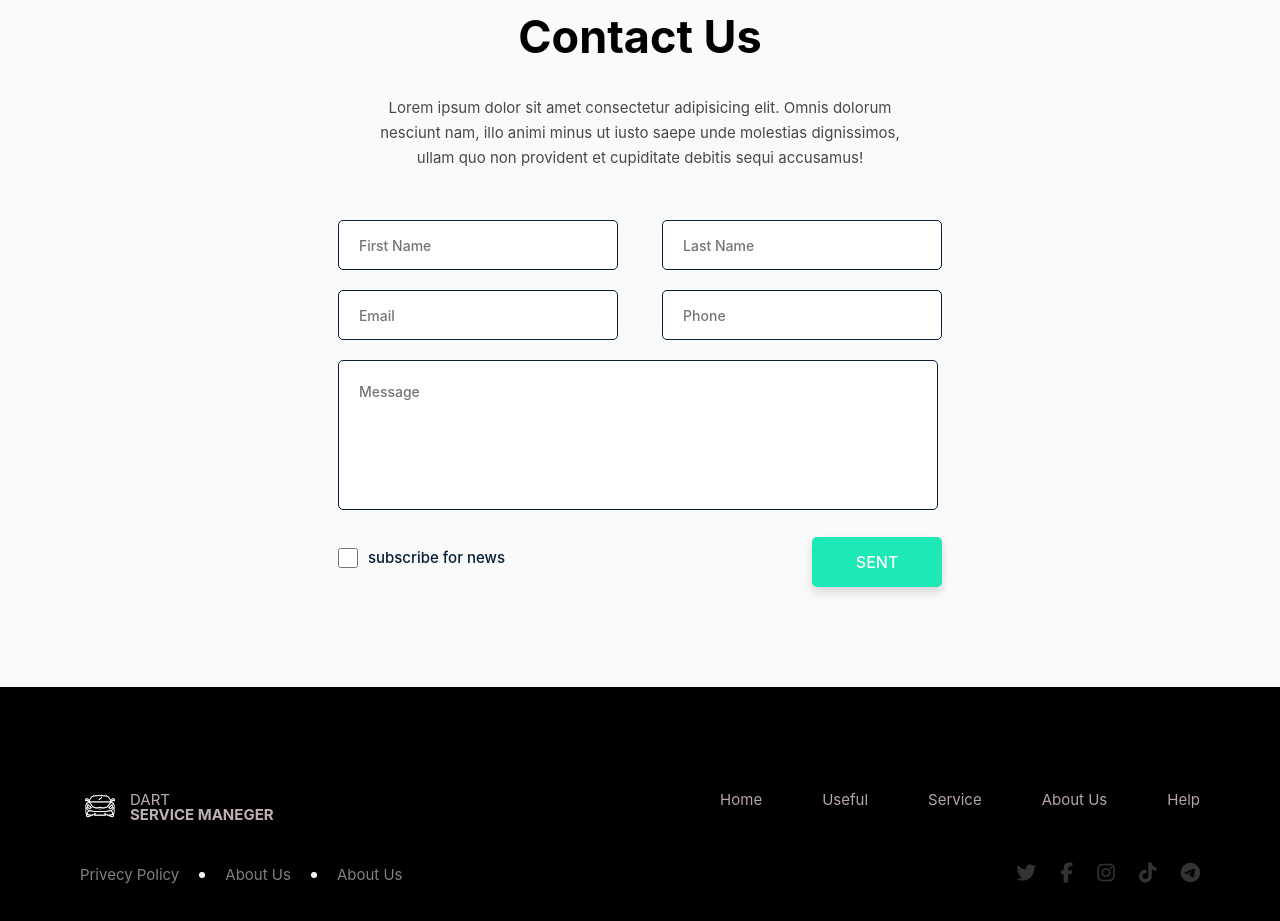
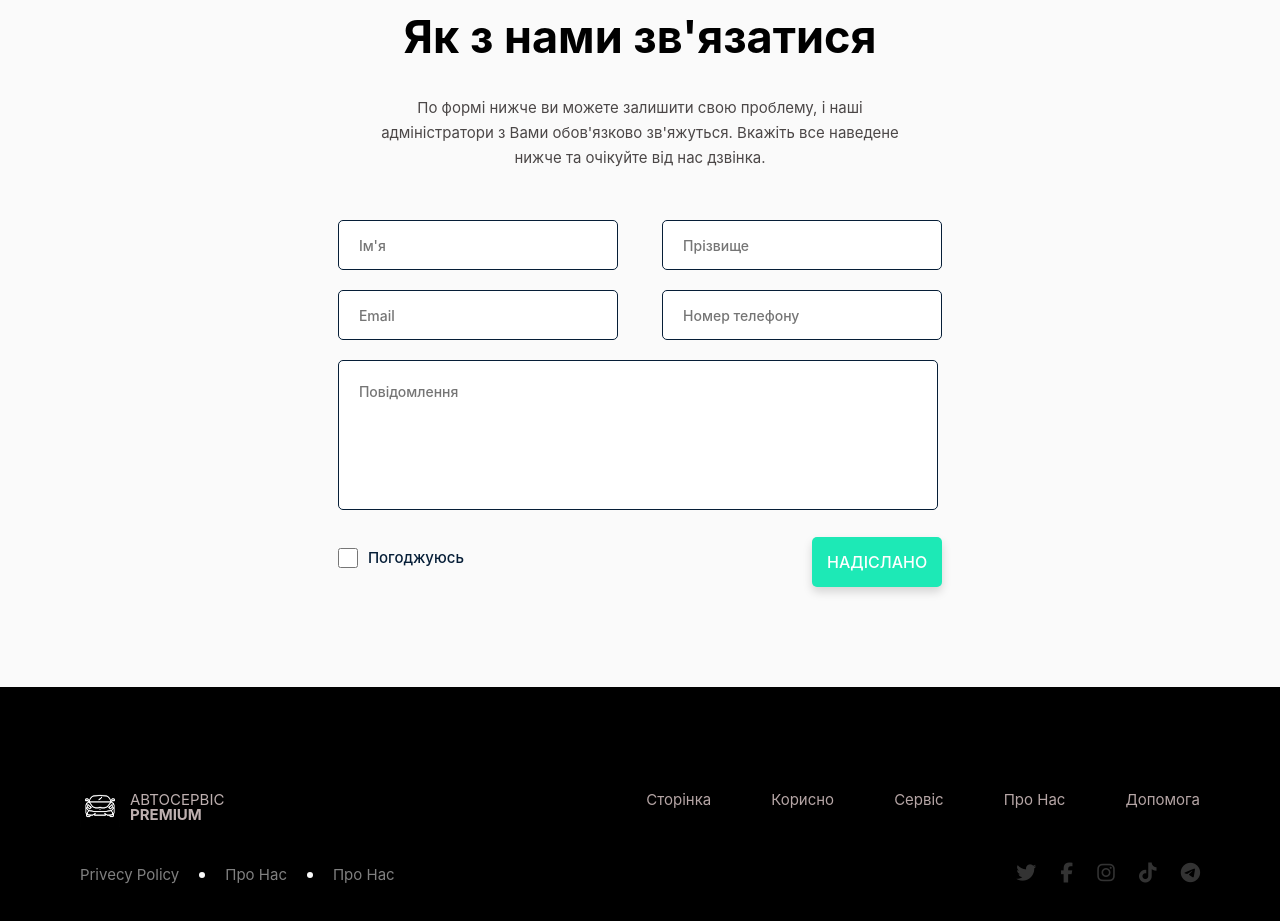
Before and after one commit to TarasVasiliev/Kyrsova, a plain HTML site: page index.html in a window 1280 px wide. Shown: the part 4238-5159 px from the top of the page. Drawn offline with nearby package versions, Linux system fonts and the light colour scheme.

Commit message:
add new text, change footer

```diff
--- a/index.html
+++ b/index.html
@@ -413,25 +413,24 @@
         </div>
     </section>
     <section class="contact" id="help">
-        <h2 class="title">Contact Us</h2>
-        <div class="descr descr__dark">Lorem ipsum dolor sit amet consectetur adipisicing elit. Omnis dolorum nesciunt
-            nam, illo animi minus ut iusto saepe unde molestias dignissimos, ullam quo non provident et cupiditate
-            debitis sequi accusamus!</div>
+        <h2 class="title">Як з нами зв'язатися</h2>
+        <div class="descr descr__dark">По формі нижче ви можете залишити свою проблему, і наші
+            адміністратори з Вами обов'язково зв'яжуться. Вкажіть все наведене нижче та очікуйте від нас дзвінка.
+        </div>
         <div class="contact__content">
             <form action="#" class="form">
                 <div class="form__wrap">
-                    <input type="text" name="firstName" class="form_inp" placeholder="First Name" required>
-                    <input type="text" name="lastName" class="form_inp" placeholder="Last Name" required>
+                    <input type="text" name="firstName" class="form_inp" placeholder="Ім'я" required>
+                    <input type="text" name="lastName" class="form_inp" placeholder="Прізвище" required>
                 </div>
                 <div class="form__wrap">
                     <input type="email" name="email" class="form_inp" placeholder="Email" required>
-                    <input type="tel" name="telephone" class="form_inp" placeholder="Phone" required>
+                    <input type="tel" name="telephone" class="form_inp" placeholder="Номер телефону" required>
                 </div>
-                <textarea name="massage" class="form__massege" placeholder="Message"></textarea>
+                <textarea name="massage" class="form__massege" placeholder="Повідомлення"></textarea>
                 <div class="form__sent">
-                    <label for="subscribe"><input type="checkbox" name="subscribe" class="form__subs">subscribe for
-                        news</label>
-                    <input type="submit" name="submit" class="form__btn" value="Sent">
+                    <label for="subscribe"><input type="checkbox" name="subscribe" class="form__subs">Погоджуюсь</label>
+                    <input type="submit" name="submit" class="form__btn" value="Надіслано">
                 </div>
             </form>
         </div>
@@ -444,27 +443,27 @@
                         <div class="logo__wrap">
                             <img src="Icons/Logo/Untitledь.png" alt="Logo" class="logo__img">
                             <div class="logo_text">
-                                Dart <br>
-                                <span>Service Maneger</span>
+                                Автосервіс <br>
+                                <span>Premium</span>
                             </div>
                         </div>
                     </a>
                     <div class="footer__submenu">
                         <a href="#">Privecy Policy</a>
                         <div></div>
-                        <a href="#aboutUs">About Us</a>
+                        <a href="#aboutUs">Про Нас</a>
                         <div></div>
-                        <a href="#aboutUs">About Us</a>
+                        <a href="#aboutUs">Про Нас</a>
                     </div>
                 </div>
                 <div class="footer__primary">
                     <nav class="nav footer__nav">
                         <ul class="nav__list">
-                            <li class="nav__item"><a href="#home">Home</a></li>
-                            <li class="nav__item"><a href="#useful">Useful</a></li>
-                            <li class="nav__item"><a href="#service">Service</a></li>
-                            <li class="nav__item"><a href="#aboutUs">About Us</a></li>
-                            <li class="nav__item nav__item__margin-none"><a href="#help">Help</a></li>
+                            <li class="nav__item"><a href="#home">Сторінка</a></li>
+                            <li class="nav__item"><a href="#useful">Корисно</a></li>
+                            <li class="nav__item"><a href="#service">Сервіс</a></li>
+                            <li class="nav__item"><a href="#aboutUs">Про Нас</a></li>
+                            <li class="nav__item nav__item__margin-none"><a href="#help">Допомога</a></li>
                         </ul>
                     </nav>
                     <div class="footer__links">
```
